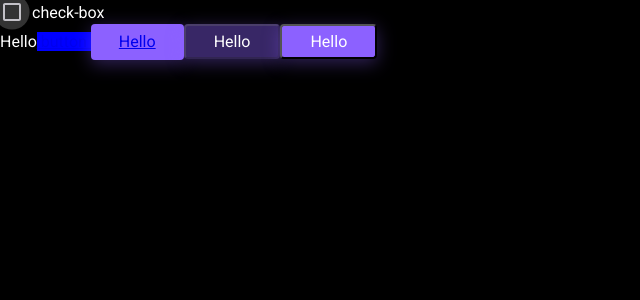
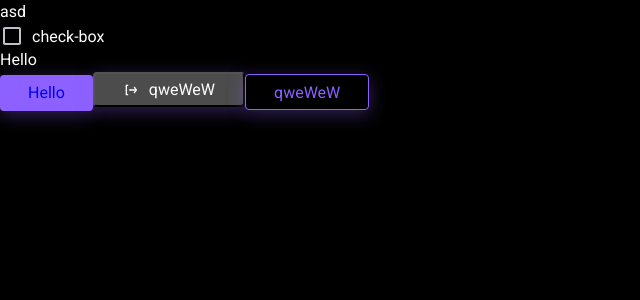
Before and after one commit to hunzah/Cards, a React (Vite) app: page / in a window 1280 px wide. Shown: the top 300 px of the page, without its empty margins (0-640 px from the left). Built offline with nearby package versions, Linux system fonts and the light colour scheme.

Commit message:
added styles for Tertiary button

```diff
--- a/src/App.tsx
+++ b/src/App.tsx
@@ -2,19 +2,22 @@ import { useState } from 'react'
 
 import { Checkbox } from './components/ui/checkbox'
 import {Button} from "@/components/ui/button";
+ import asd from "../src/assets/images/Layer 2.svg"
+import s from "./components/ui/button/button.module.scss"
 
 export function App() {
   const [checked, setChecked] = useState(false)
 
   return (
     <div>
+        <>asd</>
       <Checkbox checked={checked} onChange={setChecked} text={'check-box'} disabled={false} />
       Hello
-        <Button variant={"tertiary"} as={"a"} href={"https://www.youtube.com/"} target={"_blank"} fullWidth> button </Button>
-        <Button  as="a" href={"/link"}>Hello</Button>
-        <Button variant="primary" href={"/link"} disabled >Hello</Button>
-        <Button>Hello</Button>
-
+        <div>
+            <Button className={s.button} as="a" href={"/link"}>Hello</Button>
+            <Button className={s.button}  variant="secondary"><img src={asd}/> qweWeW</Button>
+            <Button onClick={()=>console.log("sad")} className={s.button}  variant="tertiary"> qweWeW</Button>
+        </div>
     </div>
   )
 }
--- a/src/components/ui/button/button.module.scss
+++ b/src/components/ui/button/button.module.scss
@@ -1,22 +1,32 @@
-.primary {
-  cursor: pointer;
+.button {
   display: inline-flex;
   padding: 6px 28px;
   justify-content: center;
   align-items: center;
   gap: 10px;
-  background: var(--primary-500, #8C61FF);
+  text-decoration: none;
+  cursor: pointer;
   border-radius: 4px;
   box-shadow: 0px 4px 18px 0px rgba(140, 97, 255, 0.35);
+
+}
+
+.primary {
+
+  background: var(--primary-500, #8C61FF);
+
   &:hover {
     background: var(--primary-300, #A280FF);
   }
+
   &:active {
     background: var(--primary-700, #704ECC);
   }
+
   &:disabled {
     background-color: var(--primary-900, #382766);
   }
+
   &:focus-visible {
     outline: 2px solid var(--info-700, #2F68CC);
     background: var(--primary-500, #8C61FF);
@@ -25,11 +35,60 @@
 
 
 .secondary {
-  background-color: green;
+  border-radius: 4px;
+  background: var(--dark-300, #4C4C4C);
+
+  &:hover {
+    background: var(--dark-100, #808080);
+  }
+
+  &:active {
+    background: var(--dark-500, #333);
+  }
+
+  &:disabled {
+    background: var(--dark-300, #4C4C4C);
+    box-shadow: 0px 2px 10px 0px rgba(109, 109, 109, 0.25);
+  }
+
+  &:focus-visible {
+    outline: 2px solid var(--info-700, #2F68CC);
+    background: var(--dark-300, #4C4C4C);
+  }
 }
 
+
 .tertiary {
-  background-color: blue;
+  height: 36px;
+  padding: 8px 28px;
+  justify-content: center;
+  align-items: center;
+  gap: 10px;
+  flex-shrink: 0;
+  background-color: var(--color-dark-900);
+  border: 1px solid var(--primary-500, #8C61FF);
+  color: var(--primary-500, #8C61FF);
+
+
+
+  &:hover {
+    border: 1px solid var(--primary-700, #704ECC);
+    background: var(--dark-500, #333);
+  }
+  &:active {
+    border: 1px solid var(--primary-700, #704ECC);
+    background: var(--primary-900, #382766);
+  }
+  &:disabled {
+    border: 1px solid var(--primary-900, #382766);
+    background-color: var(--color-dark-900);
+  }
+
+  &:focus-visible {
+    background-color: var(--color-dark-900);
+    outline: 2px solid var(--info-700, #2F68CC);
+  }
+
 }
 
 .link {
--- a/src/components/ui/button/button.tsx
+++ b/src/components/ui/button/button.tsx
@@ -1,4 +1,4 @@
-import { ComponentPropsWithoutRef, ElementType } from 'react'
+import {ComponentPropsWithoutRef, ElementType, ReactNode} from 'react'
 
 import s from './button.module.scss'
 
@@ -7,13 +7,15 @@ export type ButtonProps<T extends ElementType = 'button'> = {
   variant?: 'primary' | 'secondary' | 'tertiary' | 'link'
   fullWidth?: boolean
   className?: string
+  img?:string
+  children:ReactNode
 } & ComponentPropsWithoutRef<T>
 
 export const Button = <T extends ElementType = 'button'>(
   props: ButtonProps<T> & Omit<ComponentPropsWithoutRef<T>, keyof ButtonProps<T>>
 ) => {
   const { variant = 'primary', fullWidth, className, as: Component = 'button', ...rest } = props
-
+  console.log(props.children)
   return (
     <Component className={`${s[variant]} ${fullWidth ? s.fullWidth : ''} ${className}`} {...rest} />
   )
```
Also changed, not shown: 1 other file (tests, documents, lock files or other folders).
